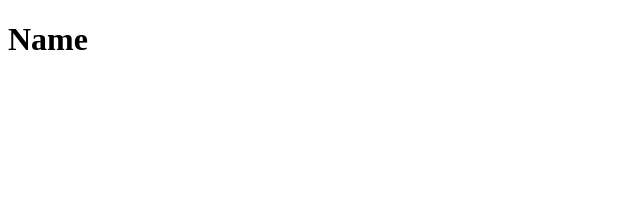
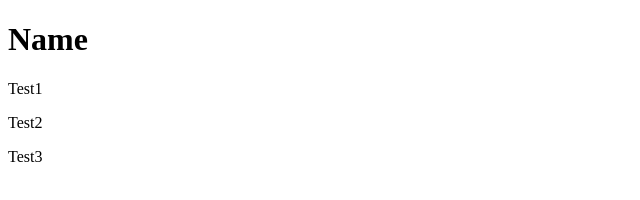
Before and after one commit to happyfroggy/WorkshopGit, a plain HTML site: page index.html in a window 1280 px wide. Shown: the whole page, without its empty margins (0-640 px from the left). Drawn offline with Linux system fonts and the light colour scheme.

Commit message:
Create new files

```diff
--- a/index.html
+++ b/index.html
@@ -8,5 +8,8 @@
 </head>
 <body>
     <h1>Name</h1>
+    <p>Test1</p>
+    <p>Test2</p>
+    <p>Test3</p>
 </body>
 </html>
--- /dev/null
+++ b/styles.css
@@ -0,0 +1,4 @@
+* {
+    margin: 0;
+    padding: 0;
+}
```
